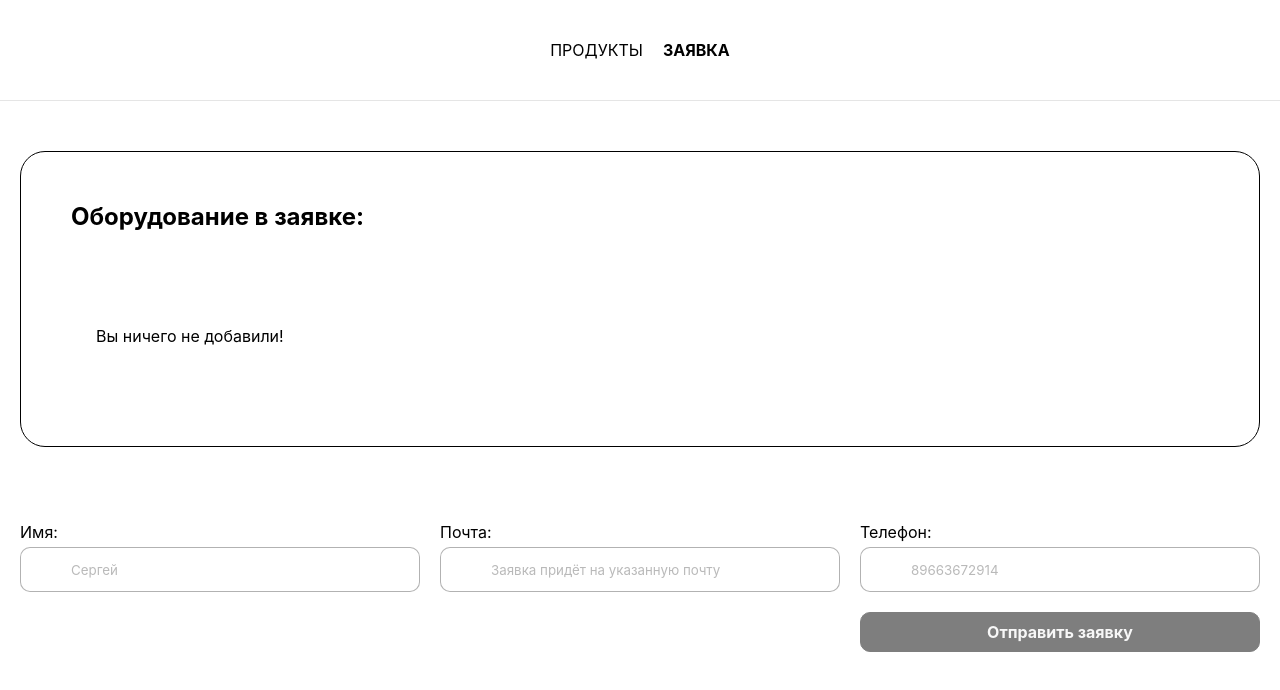
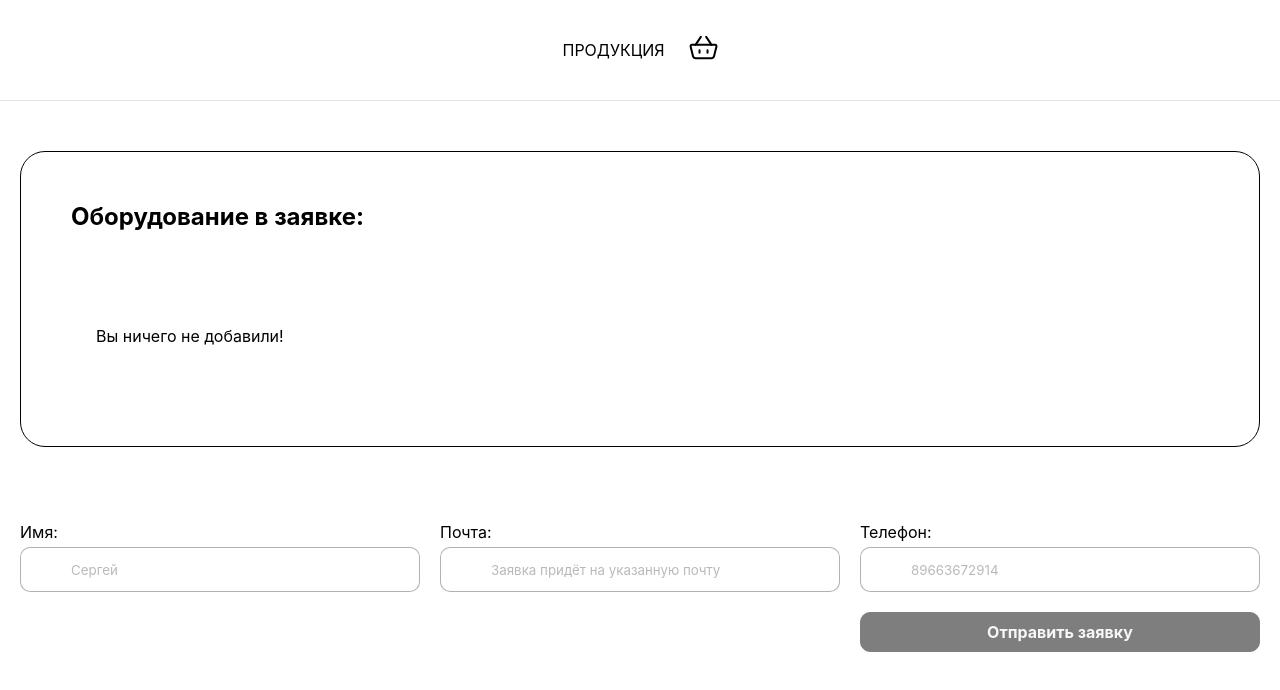
Before and after one commit to rjadyshkom/shopping-cart-demo, a React (Create React App) app: page /request in a window 1280 px wide. Shown: the top 690 px of the page. Built offline with nearby package versions, Linux system fonts and the light colour scheme.

Commit message:
feat: cart icon && badge

```diff
--- a/src/components/UI/cart-quantity/CartQuantity.jsx
+++ b/src/components/UI/cart-quantity/CartQuantity.jsx
@@ -1,8 +1,15 @@
 import React, { useContext } from 'react';
 import classes from './CartQuantity.module.css';
 import { AppContext } from '../../../context/appContext';
+import { Link } from 'react-router-dom';
+import cartIcon from '../../../images/cart-icon.svg';
 
 export const CartQuantity = () => {
   const { cartItems } = useContext(AppContext);
-  return cartItems.length > 0 && <span className={classes.badge}>{cartItems.length}</span>;
+  return (
+    <Link className={classes.link} to={'/request'}>
+      <img src={cartIcon} alt="Иконка корзины" />
+      {cartItems.length > 0 && <span className={classes.badge}>{cartItems.length}</span>}
+    </Link>
+  );
 };
--- a/src/components/UI/cart-quantity/CartQuantity.module.css
+++ b/src/components/UI/cart-quantity/CartQuantity.module.css
@@ -1,20 +1,21 @@
 .badge {
-    background-color: red;
+    background-color: #ED6E00;
     font-weight: bold;
-    padding: 2px 10px;
+    width: 22px;
+    height: 22px;
     color: #fff;
-    border-radius: 5px;
+    border-radius: 50%;
+    position: absolute;
+    bottom: -6px;
+    right: -6px;
+    display: flex;
+    align-items: center;
+    justify-content: center;
+}
+
+.link {
+    text-decoration: none;
+    font-size: 14px;
+    line-height: 20px;
     position: relative;
 }
-
-.badge:before {
-    content: "";
-    position: absolute;
-    right: 100%;
-    top: 6px;
-    width: 0;
-    height: 0;
-    border-top: 5px solid transparent;
-    border-right: 10px solid red;
-    border-bottom: 5px solid transparent;
-}
--- a/src/components/UI/filter/Filter.module.css
+++ b/src/components/UI/filter/Filter.module.css
@@ -24,7 +24,7 @@
 }
 
 .active {
-    border-color: red;
-    color: red;
+    border-color: #ED6E00ed;
+    color: #ED6E00ed;
     pointer-events: none;
 }
--- a/src/components/UI/navigation/Navigation.jsx
+++ b/src/components/UI/navigation/Navigation.jsx
@@ -7,11 +7,13 @@ export const Navigation = () => {
   // noinspection JSValidateTypes
   return (
     <nav className={classes.links}>
-      {Object.values(routes).map((item, key) => (
-        <NavLink key={key} className={({ isActive }) => (isActive ? classes.active : classes.link)} to={item.path}>
-          {item.navigation.title}
-        </NavLink>
-      ))}
+      {Object.values(routes).map((item, key) =>
+        item.navigation ? (
+          <NavLink key={key} className={({ isActive }) => (isActive ? classes.active : classes.link)} to={item.path}>
+            {item.navigation.title}
+          </NavLink>
+        ) : null,
+      )}
     </nav>
   );
 };
--- a/src/components/UI/navigation/Navigation.module.css
+++ b/src/components/UI/navigation/Navigation.module.css
@@ -6,6 +6,7 @@
     line-height: 18px;
     align-items: center;
     min-height: 60px;
+    min-width: 106px;
 }
 
 .link {
--- a/src/helpers/routes.js
+++ b/src/helpers/routes.js
@@ -7,14 +7,11 @@ export const routes = {
     element: Products,
     exact: true,
     navigation: {
-      title: 'Продукты',
+      title: 'Продукция',
     },
   },
   request: {
     path: '/request',
     element: Request,
-    navigation: {
-      title: 'Заявка',
-    },
   },
 };
```
Also changed, not shown: src/images/cart-icon.svg (added).
